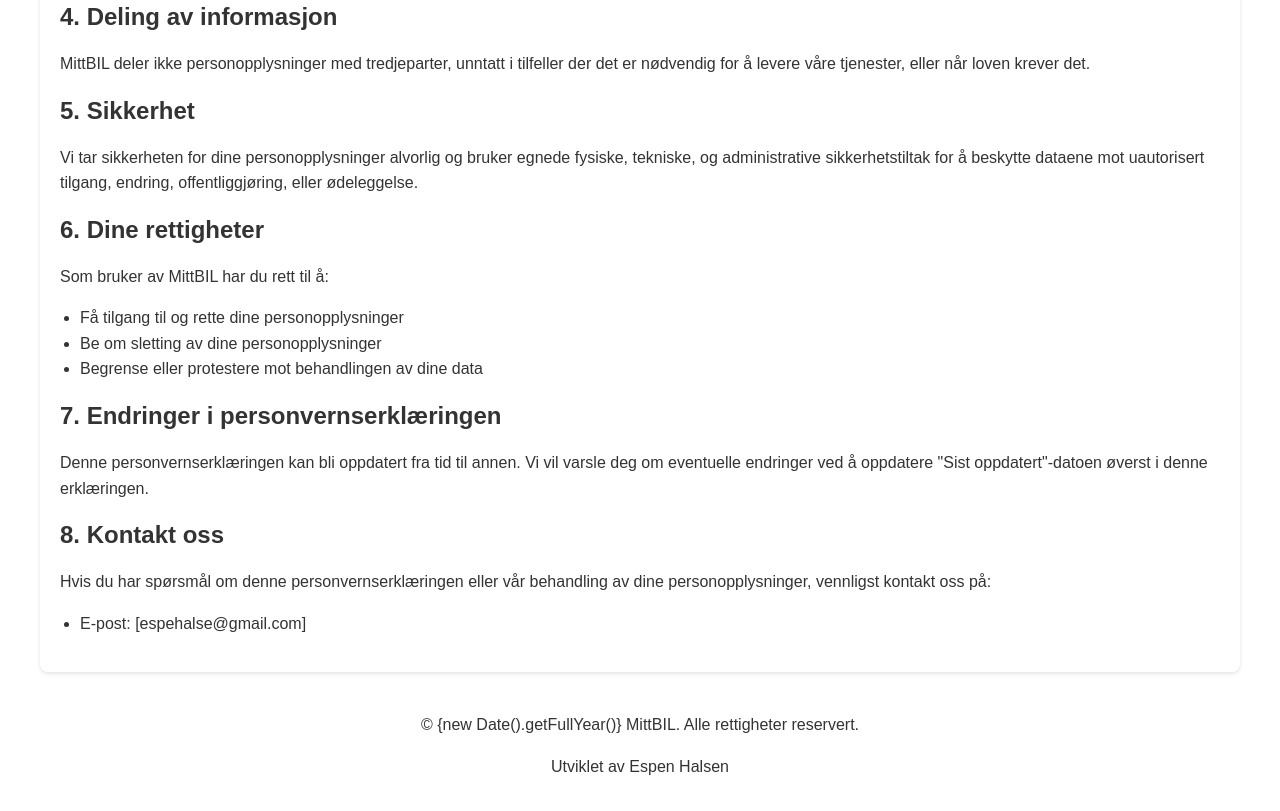
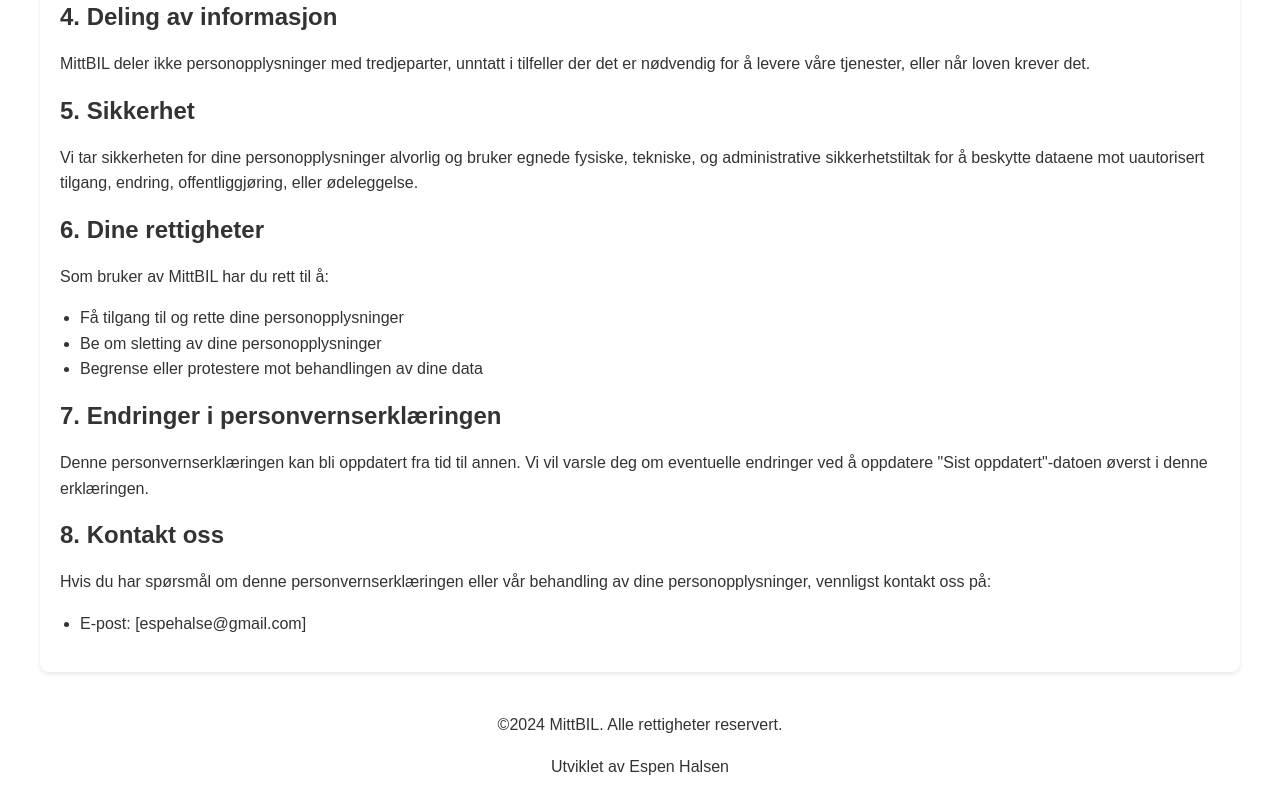
Before and after one commit to espenhalsen/espenhalsen.github.io, a plain HTML site: page index.html in a window 1280 px wide. Shown: the part 690-1501 px from the top of the page. Drawn offline with Linux system fonts and the light colour scheme.

Commit message:
Update index.html

```diff
--- a/index.html
+++ b/index.html
@@ -101,7 +101,7 @@
         </div>
     </div>
     <footer>
-        <p>&copy; {new Date().getFullYear()} MittBIL. Alle rettigheter reservert.</p>
+        <p>&copy;2024 MittBIL. Alle rettigheter reservert.</p>
         <p>Utviklet av Espen Halsen</p>
     </footer>
 </body>
```
